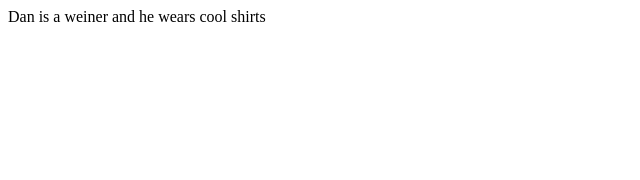
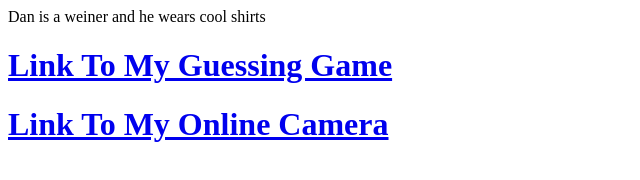
Before and after one commit to craftman32/craftman32.github.io, a plain HTML site: page index.html in a window 1280 px wide. Shown: the whole page, without its empty margins (0-640 px from the left). Drawn offline with Linux system fonts and the light colour scheme.

Commit message:
Update index.html

```diff
--- a/index.html
+++ b/index.html
@@ -5,5 +5,8 @@
 <body>
 Dan is a weiner and he wears cool shirts
 
+<h1><a href="/projects/odds.html">Link To My Guessing Game</a></h1>
+<h1><a href="/projects/picture.html">Link To My Online Camera</a></h1>
+
 </body>
 </html>
```
